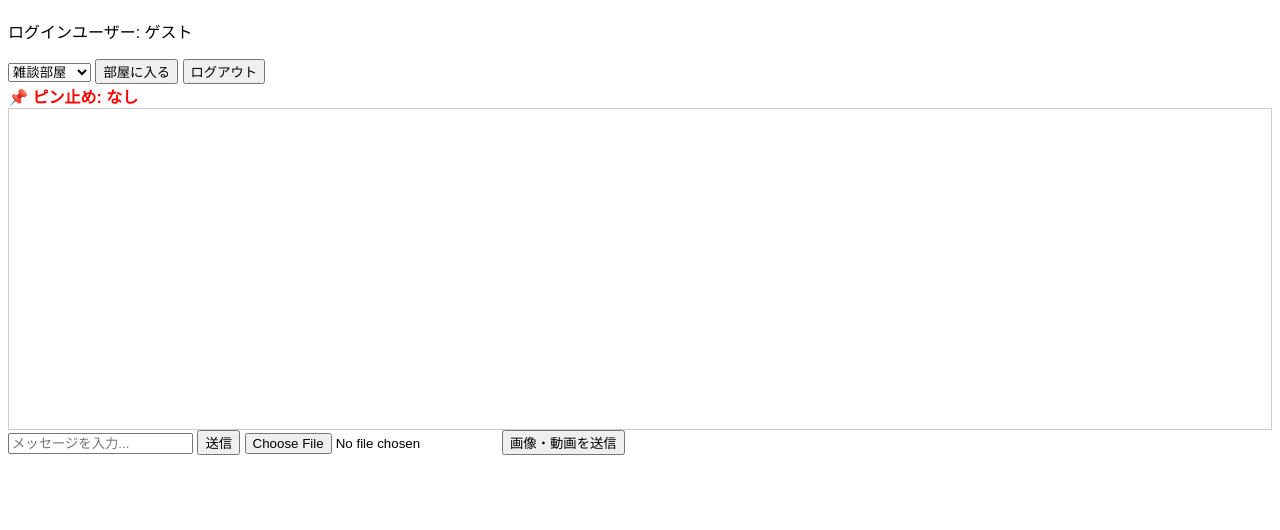
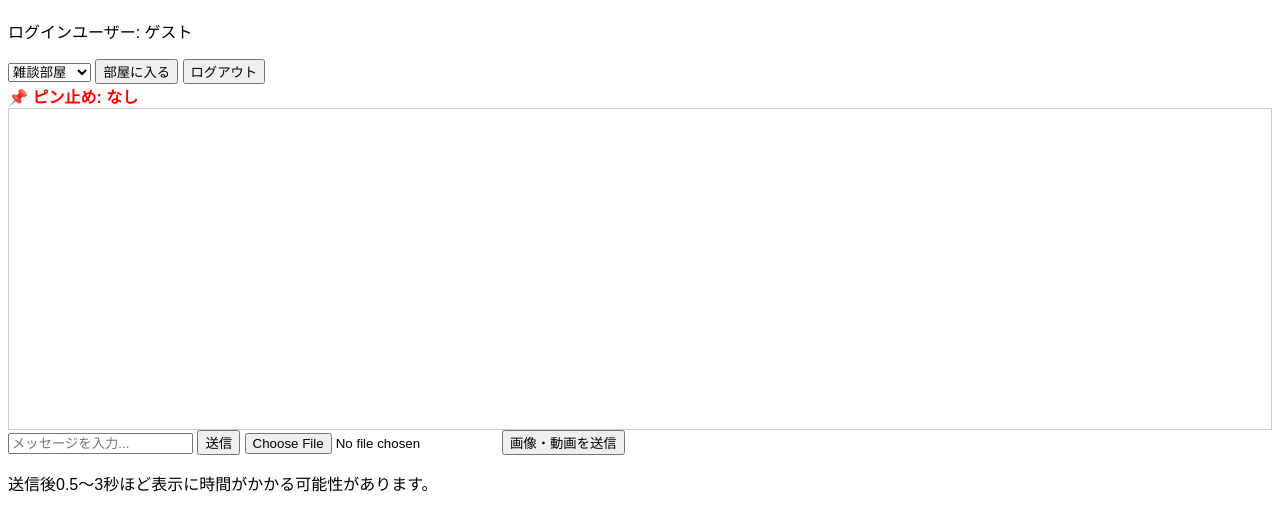
Before and after one commit to y7777777777777778/chatapp-s, a website: page public/chat.html in a window 1280 px wide. Shown: the part 70-600 px from the top of the page. Drawn offline with nearby package versions, Linux system fonts and the light colour scheme; no server answers.

Commit message:
文字追加

```diff
--- a/public/chat.html
+++ b/public/chat.html
@@ -26,6 +26,7 @@
     <button onclick="sendMessage()">送信</button>
     <input id="fileInput" type="file" />
     <button onclick="sendFile()">画像・動画を送信</button>
+    <p>送信後0.5～3秒ほど表示に時間がかかる可能性があります。</p>
 </body>
 <script>
     const socket = io();
```
